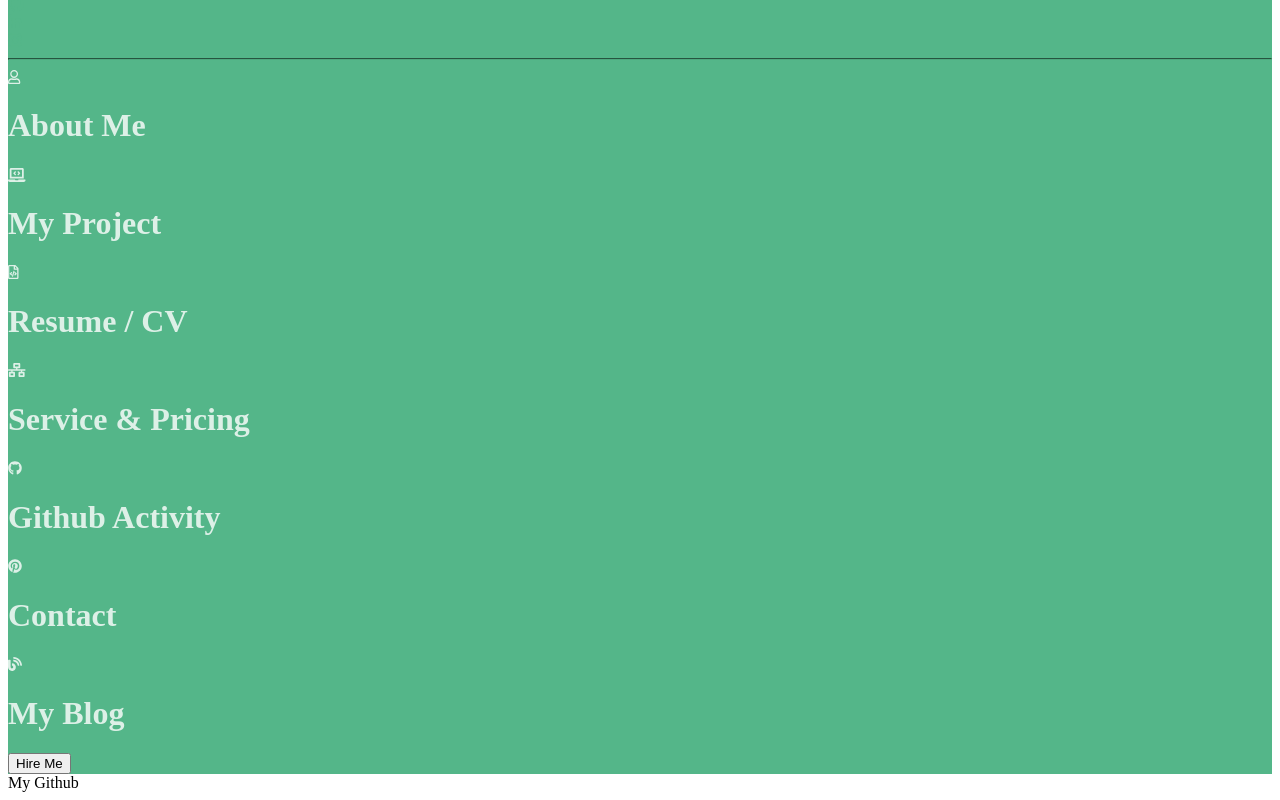
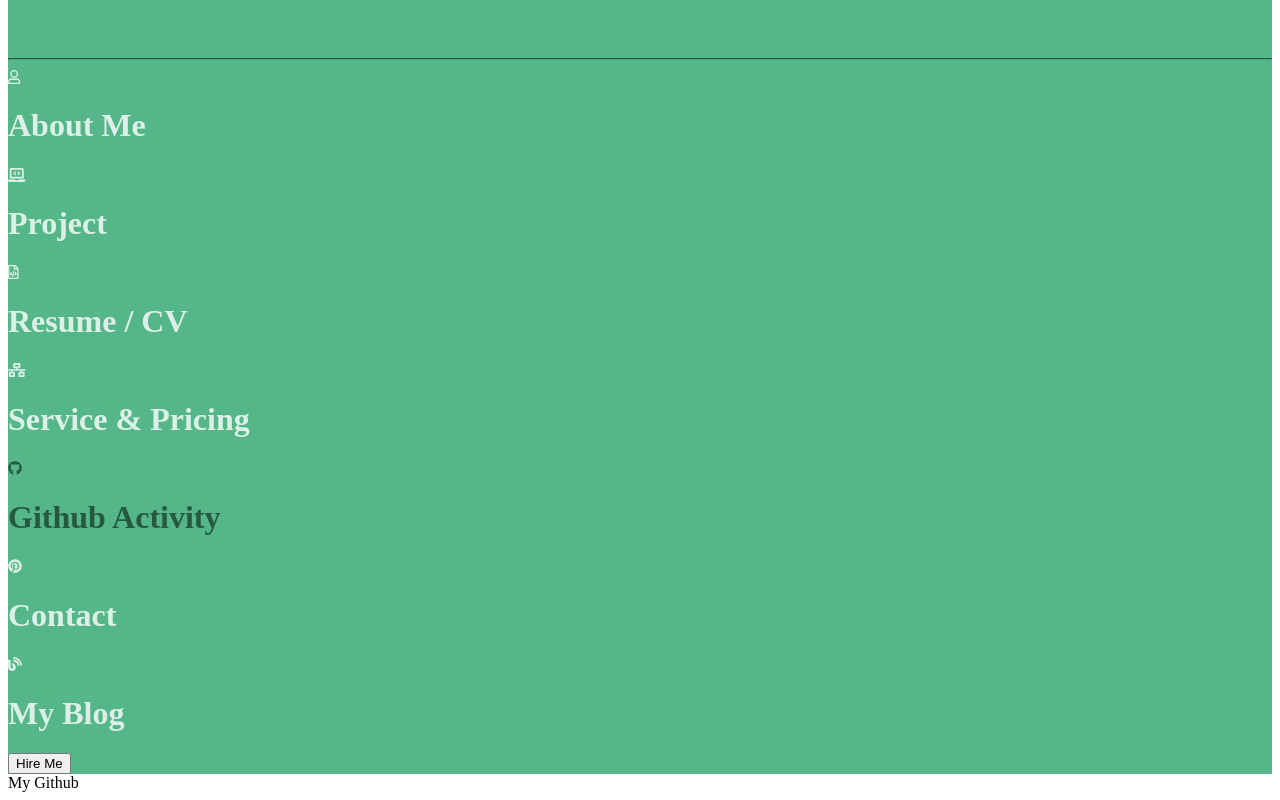
Before and after one commit to apriadi94/subhan-adv, a Next.js app: page /github in a window 1280 px wide. Shown: the part 920-1720 px from the top of the page. Built offline with nearby package versions, Linux system fonts and the light colour scheme; a web font is replaced by a local one.

Commit message:
refactory code

```diff
--- a/components/layout/index.js
+++ b/components/layout/index.js
@@ -4,6 +4,7 @@ import { GlobalProvider } from '../provider/globalProvider'
 
 const Layout = ({children, props}) => {
     return(
+        <div>
             <GlobalProvider>
                 <Head>
                     <title>{props.title}</title>
@@ -18,6 +19,7 @@ const Layout = ({children, props}) => {
                     </div>
                 </div>
             </GlobalProvider>
+        </div>
     )
 }
 
--- a/components/layout/navigation.js
+++ b/components/layout/navigation.js
@@ -1,16 +1,31 @@
+import { useRouter } from 'next/router'
 import { FontAwesomeIcon } from '@fortawesome/react-fontawesome'
 import { faFacebook, faGithub, faInstagram, faLinkedinIn, faPinterest } from '@fortawesome/free-brands-svg-icons'
 import { faFileCode, faUser } from '@fortawesome/free-regular-svg-icons'
 import { faBlog, faLaptopCode, faNetworkWired } from '@fortawesome/free-solid-svg-icons'
 
+const NavMenu = ({ router, asPath, routePath, routeName, icon }) => {
+    return(
+        <div className="flex ml-4 cursor-pointer mt-5" onClick={() => router.push(routePath)}>
+            <div className="w-4">
+                <FontAwesomeIcon icon={icon} color={asPath === routePath ? '#275941' : '#DDF0E7'} size="sm" className="my-auto"/>
+            </div>
+            <h1 className="text-center font-bold text-math ml-5 my-auto mt-1" style={{ color: asPath === routePath ? '#275941' : '#DDF0E7' }}>{routeName}</h1>
+    </div>
+    )
+}
+
 const NavigasiMenu = () => {
+    const router = useRouter()
+    const { asPath } = useRouter()
+
     return(
         <div className="pt-5 mx-5">
            <div>
                <h1 className="text-center font-bold text-4xl text-white text-math">Apriadi</h1>
                <img className="mt-5 w-40 h-40 rounded-full mx-auto" src="/apriadi.jpg"/>
                <p className="text-center text-sm mt-2 text-white text-math">
-                Hi, my name is Apriadi and I'm a junior javascript developer. welcome to my portfolio website!
+                    Hi, my name is Apriadi and I'm a junior javascript developer. welcome to my portfolio website!
                </p>
                <div className="mx-auto ml-28 mr-28 p-4 mt-4 md:ml-10 md:mr-10 grid grid-cols-4">
                     <div className="bg-white w-7 h-7 rounded-full text-center">
@@ -31,43 +46,14 @@ const NavigasiMenu = () => {
                     <div className="mx-5 mb-5">
                         <hr className="w-full" style={{ borderColor: '#4DA87E' }}/>
                     </div>
+                    <NavMenu router={router} asPath={asPath} routePath={'/'} routeName={'About Me'} icon={faUser}/>
+                    <NavMenu router={router} asPath={asPath} routePath={'/project'} routeName={'Project'} icon={faLaptopCode}/>
+                    <NavMenu router={router} asPath={asPath} routePath={'/resume'} routeName={'Resume / CV'} icon={faFileCode}/>
+                    <NavMenu router={router} asPath={asPath} routePath={'/service'} routeName={'Service & Pricing'} icon={faNetworkWired}/>
+                    <NavMenu router={router} asPath={asPath} routePath={'/github'} routeName={'Github Activity'} icon={faGithub}/>
+                    <NavMenu router={router} asPath={asPath} routePath={'/contact'} routeName={'Contact'} icon={faPinterest}/>
+                    <NavMenu router={router} asPath={asPath} routePath={'/blog'} routeName={'My Blog'} icon={faBlog}/>
 
-                    <div className="flex ml-4">
-                        <div className="w-4">
-                            <FontAwesomeIcon icon={faUser} color="#DDF0E7" size="sm" className="my-auto"/>
-                        </div>
-                        <h1 className="text-center font-bold text-math ml-5 my-auto mt-1" style={{ color: '#DDF0E7' }}>About Me</h1>
-                    </div>
-                    <div className="flex ml-4 mt-5">
-                        <div className="w-4">
-                            <FontAwesomeIcon icon={faLaptopCode} color="#DDF0E7" size="sm" className="my-auto"/>
-                        </div>
-                        <h1 className="text-center font-bold text-math ml-5 my-auto mt-1" style={{ color: '#DDF0E7' }}>My Project</h1>
-                    </div>
-                    <div className="flex ml-4 mt-5">
-                        <div className="w-4">
-                            <FontAwesomeIcon icon={faFileCode} color="#DDF0E7" size="sm" className="my-auto"/>
-                        </div>
-                        <h1 className="text-center font-bold text-math ml-5 my-auto mt-1" style={{ color: '#DDF0E7' }}>Resume / CV</h1>
-                    </div>
-                    <div className="flex ml-4 mt-5">
-                        <div className="w-4">
-                            <FontAwesomeIcon icon={faNetworkWired} color="#DDF0E7" size="sm" className="my-auto"/>
-                        </div>
-                        <h1 className="text-center font-bold text-math ml-5 my-auto mt-1" style={{ color: '#DDF0E7' }}>Service & Pricing</h1>
-                    </div>
-                    <div className="flex ml-4 mt-5">
-                        <FontAwesomeIcon icon={faGithub} color="#DDF0E7" size="sm" className="my-auto"/>
-                        <h1 className="text-center font-bold text-math ml-5 my-auto mt-1" style={{ color: '#DDF0E7' }}>Github Activity</h1>
-                    </div>
-                    <div className="flex ml-4 mt-5">
-                        <FontAwesomeIcon icon={faPinterest} color="#DDF0E7" size="sm" className="my-auto"/>
-                        <h1 className="text-center font-bold text-math ml-5 my-auto mt-1" style={{ color: '#DDF0E7' }}>Contact</h1>
-                    </div>
-                    <div className="flex ml-4 mt-5">
-                        <FontAwesomeIcon icon={faBlog} color="#DDF0E7" size="sm" className="my-auto"/>
-                        <h1 className="text-center font-bold text-math ml-5 my-auto mt-1" style={{ color: '#DDF0E7' }}>My Blog</h1>
-                    </div>
               </div>
 
               <div className="flex justify-center mt-10 mb-5">
```
Lines whose indentation alone changed are shown as unchanged.
